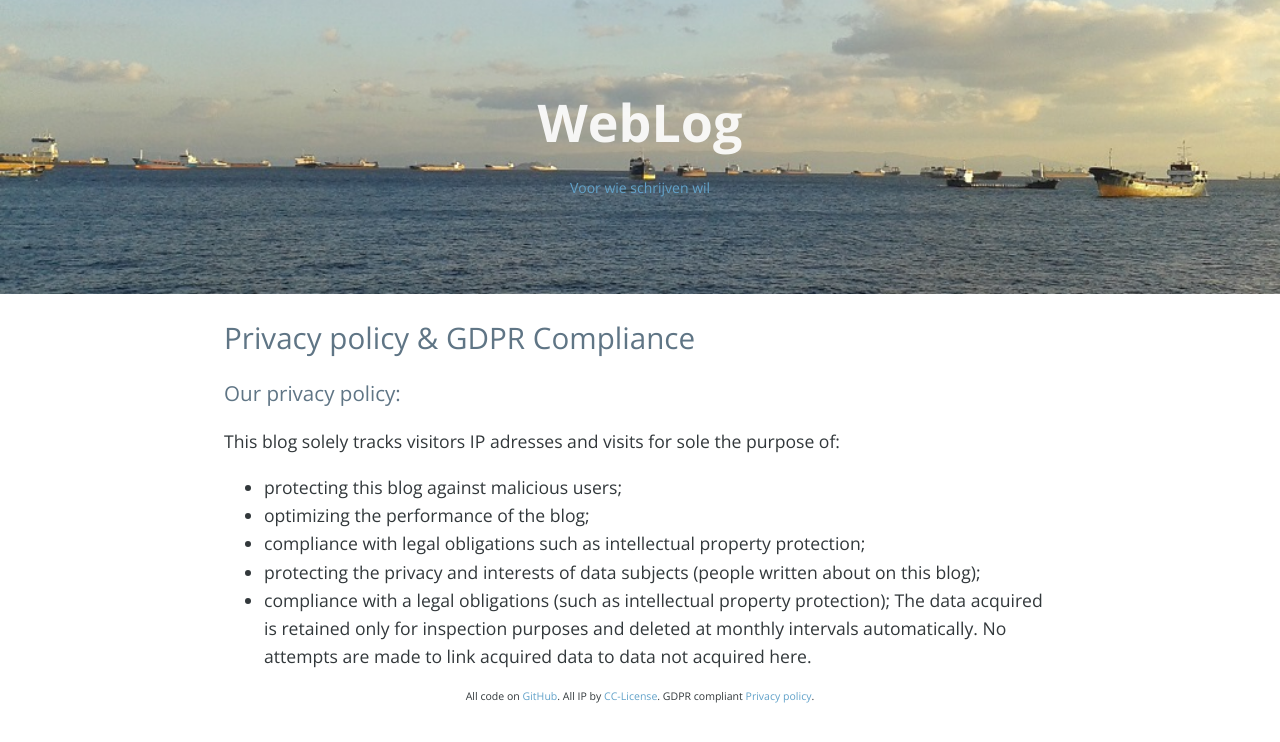
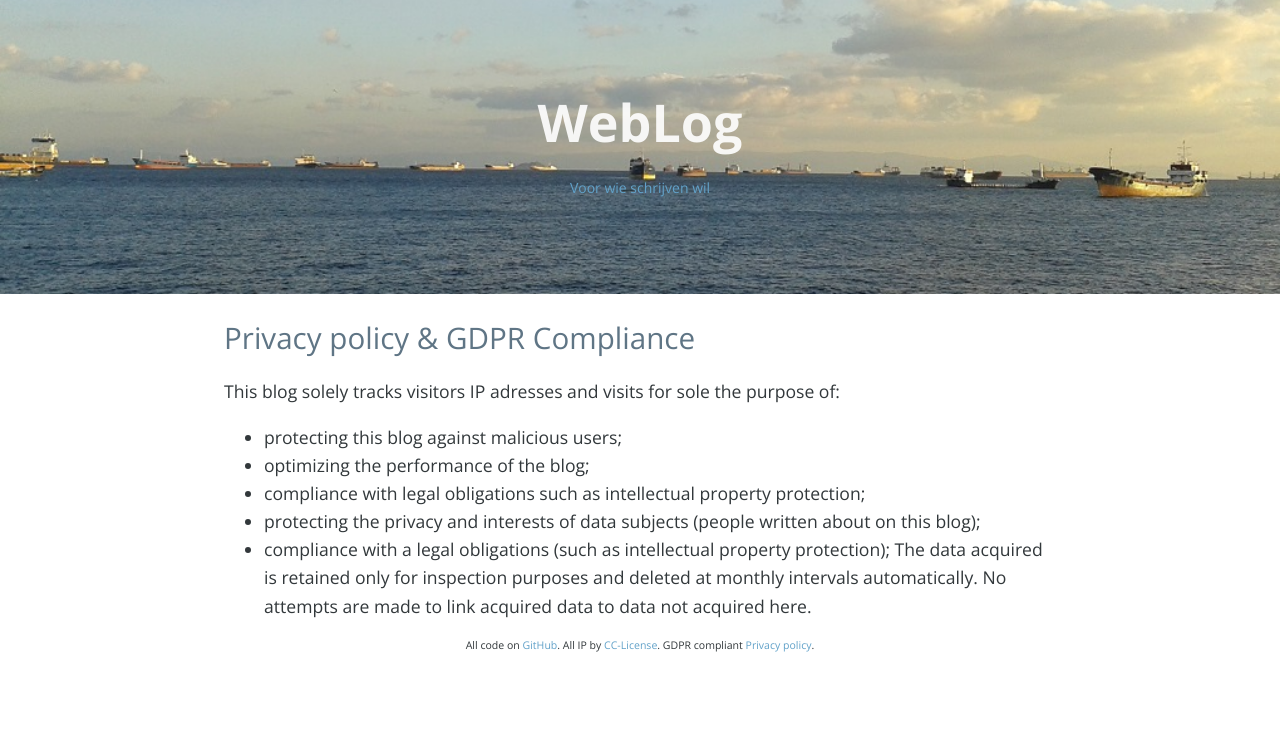
Before and after one commit to fprisse/Weblog, a Jekyll site: the page built from gdpr.md, in a window 1280 px wide. Shown: the top 742 px of the page. Built offline with Jekyll 4.4.1, drawn with Linux system fonts in a browser that asks for light colours; nearby versions of some CDN libraries; comment, search, counter and statistics services are not loaded.

Commit message:
Update gdpr.md

```diff
--- a/gdpr.md
+++ b/gdpr.md
@@ -3,8 +3,6 @@ layout: page
 title: Privacy policy & GDPR Compliance
 permalink: /gdpr/
 ---
-
-### Our privacy policy:
 
 This blog solely tracks visitors IP adresses and visits for sole the purpose of:
  - protecting this blog against malicious users;
```
